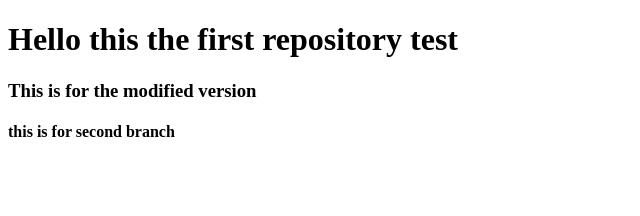
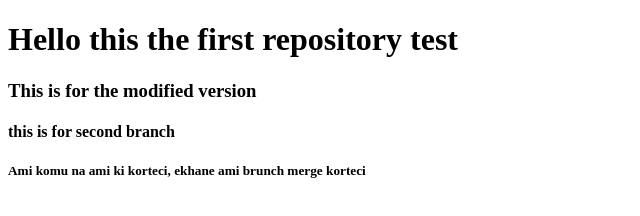
Before and after one commit to salekin-newaz/My_first_website, a plain HTML site: page index.html in a window 1280 px wide. Shown: the whole page, without its empty margins (0-640 px from the left). Drawn offline with Linux system fonts and the light colour scheme.

Commit message:
added something

```diff
--- a/index.html
+++ b/index.html
@@ -10,5 +10,6 @@
     <h1>Hello this the first repository test</h1>
     <h3>This is for the modified version</h3>
     <h4>this is for second branch</h4>
+    <h5>Ami komu na ami ki korteci, ekhane ami brunch merge korteci</h5>
 </body>
 </html>
```
